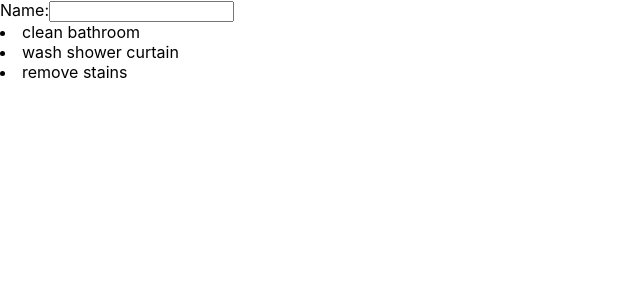
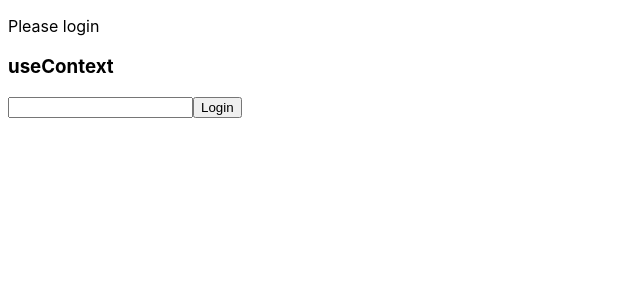
Before and after one commit to nickrally/quick-react-examples, a React (Create React App) app: page / in a window 1280 px wide. Shown: the top 300 px of the page, without its empty margins (0-640 px from the left). Built offline with nearby package versions, Linux system fonts and the light colour scheme.

Commit message:
useContext

```diff
--- a/src/App.js
+++ b/src/App.js
@@ -1,26 +1,22 @@
-import React, { useState } from 'react';
+import React, { useState, createContext } from 'react';
+import Header from './Header';
+import Navigation from './Navigation';
+
+export const MyUserContext = createContext();
+
 function App() {
-  const [name, setName] = useState(null);
-  const todos = [
-    'clean bathroom',
-    'wash shower curtain',
-    'remove stains'
-  ]
-  const handleChange = (e) => setName(e.target.value);
+  const [username, setUsername] = useState(null);
+  const currentUser = {
+    username: username,
+    loginFn: (_username) => setUsername(_username),
+    logoutFn: () => setUsername(null)
+  }
   return (
-    <div className="App">
-      <div>
-        <label>Name:</label>
-        <input type="text" onChange={handleChange} />
-        {
-          name && <p>Hello, {name}, your todos are:</p>
-        }
-        <div>
-          {todos.map(todo => <li>{todo}</li>)}
-        </div>
-      </div>
-    </div>
-  );
+    <MyUserContext.Provider value={currentUser}>
+      <Header />
+      <Navigation />
+    </MyUserContext.Provider>
+  )
 }
 
 export default App;
--- /dev/null
+++ b/src/Header.js
@@ -0,0 +1,18 @@
+import React, { useContext } from 'react';
+import { MyUserContext } from './App';
+
+const Header = () => {
+    const currentUser = useContext(MyUserContext);
+    return (
+        <div>
+            {
+            currentUser.username === null
+              ? <p>Please login</p>
+              : <p>Welcome {currentUser.username}</p>
+            }
+
+        </div>
+    )
+}
+
+export default Header;
--- /dev/null
+++ b/src/Login.js
@@ -0,0 +1,29 @@
+import React, { useContext, useRef } from 'react';
+import { MyUserContext } from './App';
+
+const Login = () => {
+    const username = useRef();
+    const currentUser = useContext(MyUserContext);
+
+    const handleSubmit = (e) => {
+        e.preventDefault();
+        currentUser.loginFn(username.current.value)
+    }
+
+    return (
+        <div>
+            {
+            currentUser.username === null
+            ? (
+                <form onSubmit={handleSubmit}>
+                <input type="text" ref={username}/>
+                <input type="submit" value="Login"/>
+            </form>
+            )
+            : <button onClick={currentUser.logoutFn}>Logout</button>
+}
+        </div>
+    )
+}
+
+export default Login;
--- /dev/null
+++ b/src/Navigation.js
@@ -0,0 +1,11 @@
+import Login from './Login'
+const Navigation = () => {
+    return (
+        <>
+            <h3> useContext </h3>
+              <Login />
+        </>
+    )
+}
+
+export default Navigation;
--- a/src/index.css
+++ b/src/index.css
@@ -1,5 +1,5 @@
 body {
-  margin: 0;
+  margin: 5;
   font-family: -apple-system, BlinkMacSystemFont, 'Segoe UI', 'Roboto', 'Oxygen',
     'Ubuntu', 'Cantarell', 'Fira Sans', 'Droid Sans', 'Helvetica Neue',
     sans-serif;
```
